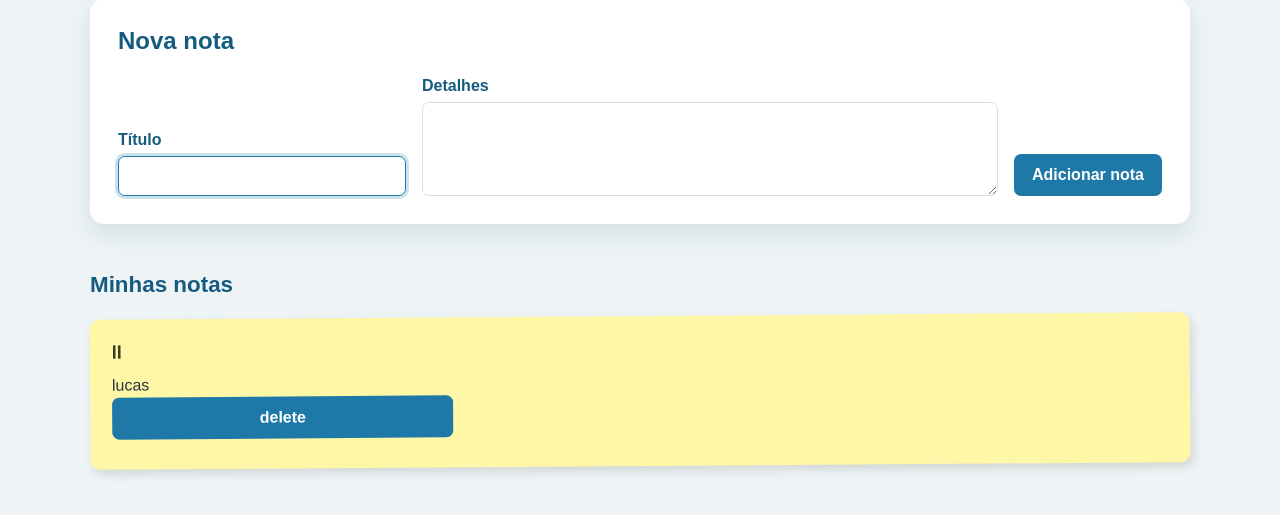
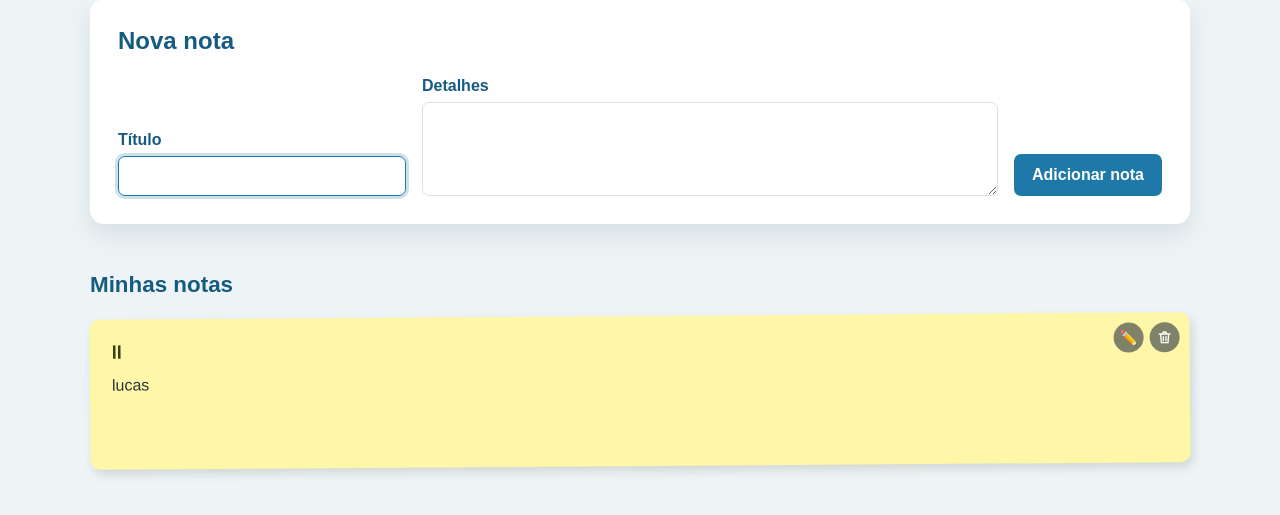
Before and after one commit to lucasborggreve-bot/programacao-eficaz, a Flask app: page / in a window 1280 px wide. Shown: the part 193-708 px from the top of the page. Run offline with Flask 3, Linux system fonts and the light colour scheme; data comes from the database, SQL or seed files in the repository; both versions use the stored data as it was after the commit.

Commit message:
ajuste de css e criacao editar nota

```diff
--- a/servidor.py
+++ b/servidor.py
@@ -28,5 +28,20 @@ def delete_form():
     views.delete(delete)
     return redirect ('/')
 
+@app.route('/update', methods=['GET'])
+def recebe_edit_form():
+    note_id = request.args.get("id")
+    nota = views.busca_nota(note_id)
+    return render_template_string(views.edit(nota))
+
+@app.route('/update', methods = ["POST"])
+def edit_form():
+    note_id = request.form.get("id")
+    titulo = request.form.get("titulo")
+    detalhes = request.form.get("detalhes")
+    views.salva_edit(note_id,titulo,detalhes)
+    return redirect('/')
+
+
 if __name__ == '__main__':
     app.run(debug=True)
--- a/static/css/getit.css
+++ b/static/css/getit.css
@@ -70,7 +70,7 @@ h1 {
     font-size: 1.5rem;
 }
 
-.note-form {
+.new-note .note-form {
     display: grid;
     grid-template-columns: minmax(0, 1fr) minmax(0, 2fr) auto;
     align-items: end;
@@ -141,6 +141,7 @@ h2 {
 }
 
 .note-card {
+    position: relative;
     min-height: 150px;
     padding: 22px;
     border-radius: 10px;
@@ -171,6 +172,136 @@ h2 {
     line-height: 1.5;
 }
 
+.note-actions {
+    position: absolute;
+    top: 10px;
+    right: 10px;
+    display: flex;
+    gap: 6px;
+}
+
+.delete-form,
+.card-edit-form {
+    margin: 0;
+}
+
+.delete-button,
+.edit-button {
+    display: grid;
+    width: 30px;
+    min-height: 30px;
+    padding: 0;
+    place-items: center;
+    border-radius: 50%;
+    background: rgba(41, 52, 61, 0.6);
+    font-size: 1.25rem;
+    line-height: 1;
+}
+
+.edit-button {
+    padding: 0;
+    background: rgba(41, 52, 61, 0.6);
+    font-size: 0.9rem;
+}
+
+.delete-button:hover,
+.delete-button:focus-visible {
+    background: #c43b3b;
+}
+
+.edit-button:hover,
+.edit-button:focus-visible {
+    background: var(--blue-dark);
+}
+
+.delete-button svg {
+    width: 16px;
+    height: 16px;
+    fill: none;
+    stroke: currentColor;
+    stroke-linecap: round;
+    stroke-linejoin: round;
+    stroke-width: 2;
+}
+
+.edit-page {
+    display: grid;
+    min-height: 100vh;
+    padding: 32px 16px;
+    place-items: center;
+}
+
+.edit-card {
+    width: min(100%, 620px);
+    padding: 36px;
+    border: 1px solid var(--border);
+    border-radius: 16px;
+    background: var(--paper);
+    box-shadow: var(--shadow);
+}
+
+.back-link {
+    display: inline-block;
+    margin-bottom: 28px;
+    color: var(--blue-dark);
+    font-weight: 700;
+    text-decoration: none;
+}
+
+.back-link:hover,
+.back-link:focus-visible {
+    color: var(--blue);
+    text-decoration: underline;
+}
+
+.edit-card h1 {
+    margin-bottom: 8px;
+    font-size: 1.75rem;
+}
+
+.edit-description {
+    margin-bottom: 28px;
+    color: var(--muted);
+    line-height: 1.5;
+}
+
+.edit-form {
+    display: grid;
+    gap: 20px;
+}
+
+.edit-form textarea {
+    min-height: 150px;
+    line-height: 1.5;
+}
+
+.edit-actions {
+    display: flex;
+    justify-content: flex-end;
+    gap: 12px;
+    margin-top: 4px;
+}
+
+.cancel-button {
+    display: inline-grid;
+    min-height: 42px;
+    padding: 10px 18px;
+    place-items: center;
+    border: 1px solid var(--border);
+    border-radius: 7px;
+    color: var(--ink);
+    background: var(--paper);
+    font-weight: 700;
+    text-decoration: none;
+}
+
+.cancel-button:hover,
+.cancel-button:focus-visible {
+    border-color: var(--blue);
+    color: var(--blue-dark);
+    background: #f5fafc;
+}
+
 @media (max-width: 700px) {
     .page-container {
         padding-top: 32px;
@@ -190,7 +321,20 @@ h2 {
         grid-template-columns: 1fr;
     }
 
-    button {
+    .new-note button {
         width: 100%;
     }
+
+    .edit-card {
+        padding: 26px 22px;
+    }
+
+    .edit-actions {
+        flex-direction: column-reverse;
+    }
+
+    .edit-actions > * {
+        width: 100%;
+        text-align: center;
+    }
 }
--- a/static/templates/components/note.html
+++ b/static/templates/components/note.html
@@ -1,8 +1,18 @@
 <li class="note-card">
     <h3>{title}</h3>
     <p>{details}</p>
-    <form class="note-form" action="/delete" method="POST">
-        <button type="submit" name="delete_button">delete</button>
-        <input type="hidden" name="id" value= "{note_id}">
-    </form>
+    <div class="note-actions">
+        <form class="card-edit-form" action="/update" method="GET">
+            <button class="edit-button" type="submit" name="edit_button" aria-label="Editar nota" title="Editar nota">✏️</button>
+            <input type="hidden" name="id" value="{note_id}">
+        </form>
+        <form class="delete-form" action="/delete" method="POST">
+            <button class="delete-button" type="submit" name="delete_button" aria-label="Excluir nota" title="Excluir nota">
+                <svg viewBox="0 0 24 24" aria-hidden="true" focusable="false">
+                    <path d="M4 7h16M10 11v6m4-6v6M9 7l1-3h4l1 3m-9 0 1 13h10l1-13" />
+                </svg>
+            </button>
+            <input type="hidden" name="id" value="{note_id}">
+        </form>
+    </div>
 </li>
--- a/utils.py
+++ b/utils.py
@@ -31,3 +31,22 @@ def deleta_anotacao(note_id):
     cursor.execute ("DELETE FROM note WHERE id = ? ",(note_id,))
     conexao.commit()
     conexao.close()
+
+
+
+
+def edita_anotacao(note,note_id):
+    conexao = sqlite3.connect("banco.db")
+    cursor = conexao.cursor()
+    cursor.execute("UPDATE note SET title = ?, content = ? WHERE id = ?",(note["titulo"],note["detalhes"], note_id))
+    conexao.commit()
+    conexao.close()
+    return
+
+def busca_anotacao(note_id):
+    conexao = sqlite3.connect("banco.db")
+    cursor = conexao.cursor()
+    execucao = cursor.execute("SELECT id,title,content FROM note WHERE id = ?", (note_id))
+    recuperacao = execucao.fetchone()
+    conexao.close()
+    return recuperacao
--- a/views.py
+++ b/views.py
@@ -1,4 +1,4 @@
-from utils import load_data, load_template,recebe_anotacao, deleta_anotacao
+from utils import load_data, load_template,recebe_anotacao, deleta_anotacao,edita_anotacao,busca_anotacao
 
 
 def index():
@@ -20,3 +20,15 @@ def submit(titulo,detalhes):
 def delete(note_id):
     deleta_anotacao(note_id)
     return
+
+def edit(note):
+    edit_template = load_template('components/edit.html')
+    return edit_template.format(note_id = note[0], title = note[1], details = note[2])
+
+
+def busca_nota(note_id):
+    return busca_anotacao(note_id)
+
+def salva_edit(note_id, titulo, detalhes):
+    note = {"titulo": titulo, "detalhes": detalhes}
+    return edita_anotacao(note, note_id)
```
Also changed, not shown: static/templates/components/edit.html (added, +55 -0 lines), banco.db.
